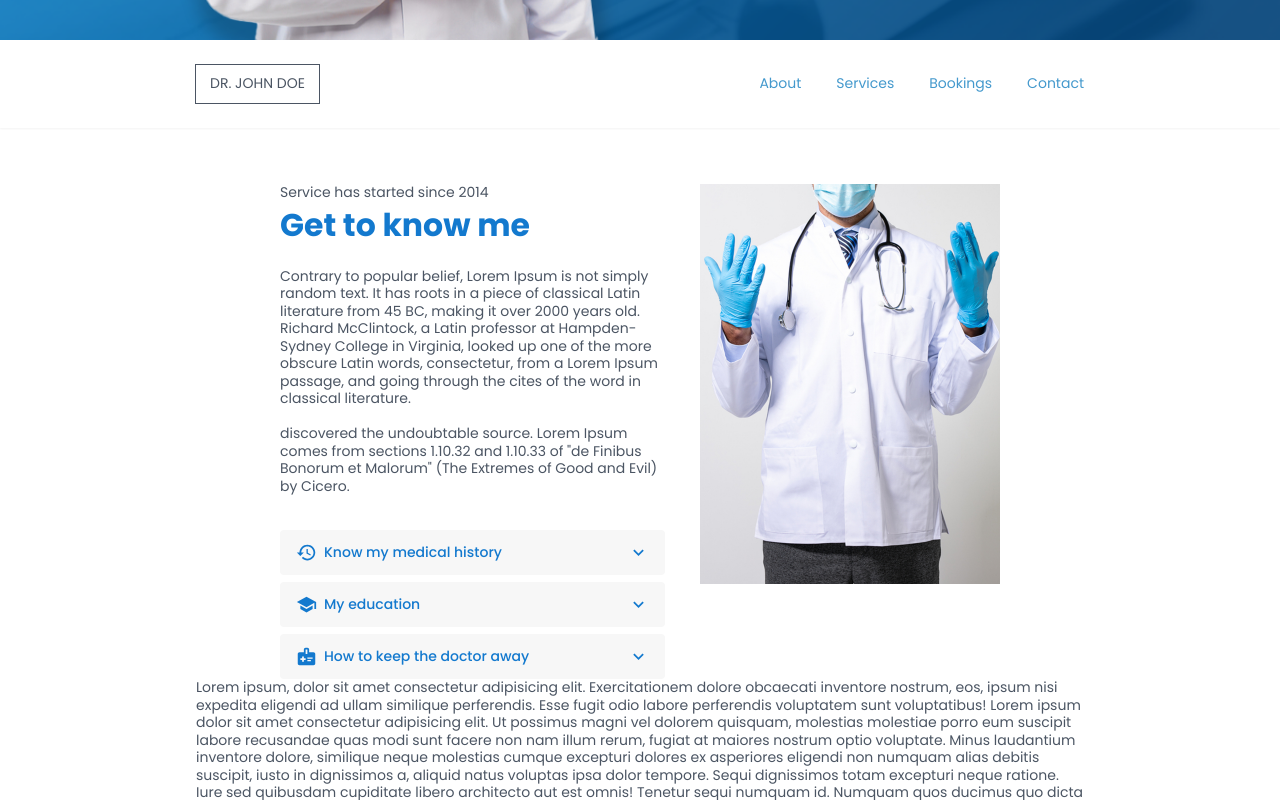
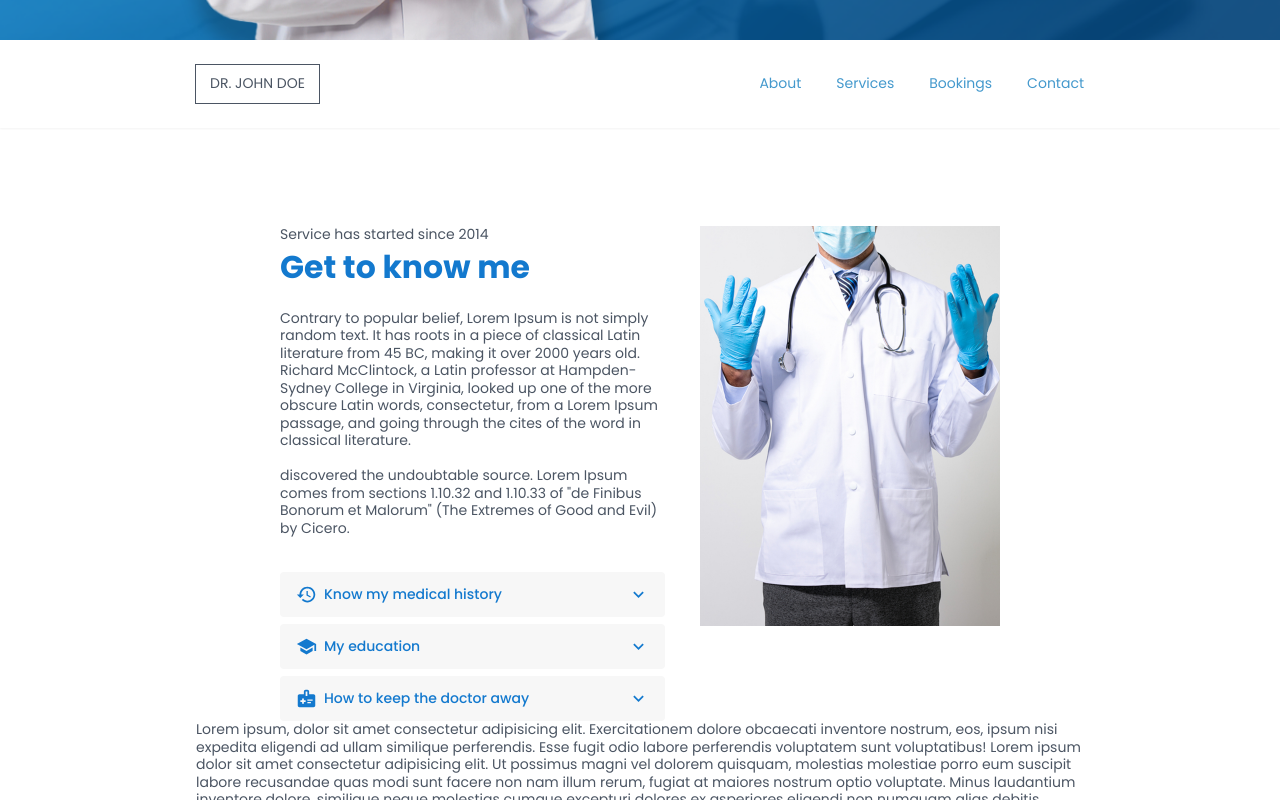
Before and after one commit to mikelisrael/doctor-portfolio-next, a Next.js app: page / in a window 1280 px wide. Shown: the part 600-1400 px from the top of the page. Built offline with nearby package versions, Linux system fonts and the light colour scheme.

Commit message:
fix padding for scroll

```diff
--- a/components/About.js
+++ b/components/About.js
@@ -9,7 +9,7 @@ import MedicalInformationIcon from "@mui/icons-material/MedicalInformation";
 
 const About = ({ aboutRef }) => {
   return (
-    <section id="about" ref={aboutRef}>
+    <section id="about" className="pt-28" ref={aboutRef}>
       <div className="flex items-start justify-center xl:px-24 gap-10 about_grid">
         <div className="flex-shrink">
           <h3>Service has started since 2014</h3>
--- a/pages/index.js
+++ b/pages/index.js
@@ -21,7 +21,7 @@ export default function Home() {
     <main className="relative" id="home">
       <Header />
       <Navbar views={{ contactView, servicesView, aboutView, bookingsView }} />
-      <div className="universal mt-16">
+      <div className="universal">
         <About aboutRef={aboutRef} />
         <section id="bookings" ref={bookingsRef}>
           Lorem ipsum, dolor sit amet consectetur adipisicing elit.
```
